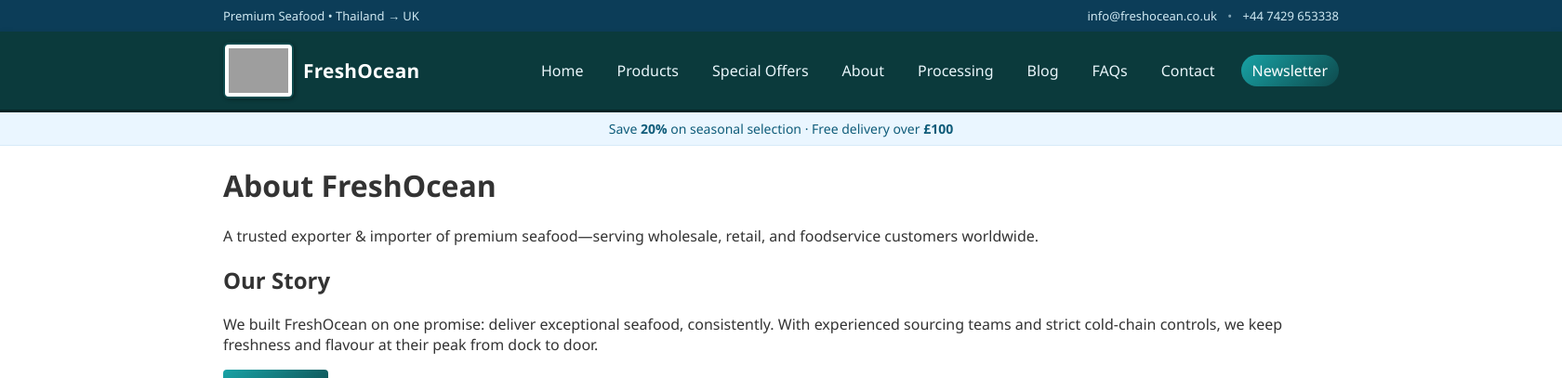
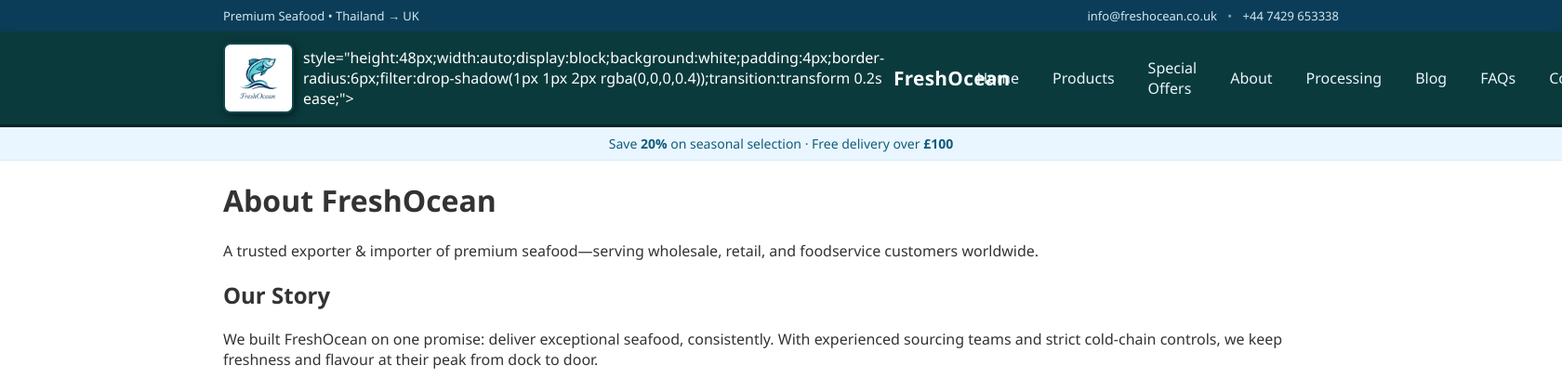
Before and after one commit to kyawbosan/FreshOceanuk, a Flask app: page /about in a window 1680 px wide; the page is wider, and only the part inside the window is pictured. Shown: the top 407 px of that part at 93% size. Run offline with Flask 3, Linux system fonts and the light colour scheme; grey boxes are pictures that could not be loaded.

Commit message:
Swap site logo to logo.png and cache-bust

```diff
--- a/templates/partials/header.html
+++ b/templates/partials/header.html
@@ -15,7 +15,8 @@
   <div class="container brandbar-inner">
     <!-- Brand -->
     <a class="logo" href="{{ url_for('home') }}" aria-label="FreshOcean — Home" style="display:flex;align-items:center;gap:10px;color:white;text-decoration:none;">
-      <img src="{{ url_for('static', filename='assets/logo3.jpg') }}" alt="FreshOcean logo" style="height:48px;width:auto;display:block;background:white;padding:4px;border-radius:6px;filter:drop-shadow(1px 1px 2px rgba(0,0,0,0.4));transition:transform 0.2s ease;">
+      <img src="{{ url_for('static', filename='assets/logo.png') }}?v=3" alt="FreshOcean logo">
+ style="height:48px;width:auto;display:block;background:white;padding:4px;border-radius:6px;filter:drop-shadow(1px 1px 2px rgba(0,0,0,0.4));transition:transform 0.2s ease;">
       <strong style="font-size:1.3rem;">FreshOcean</strong>
     </a>
 
```
